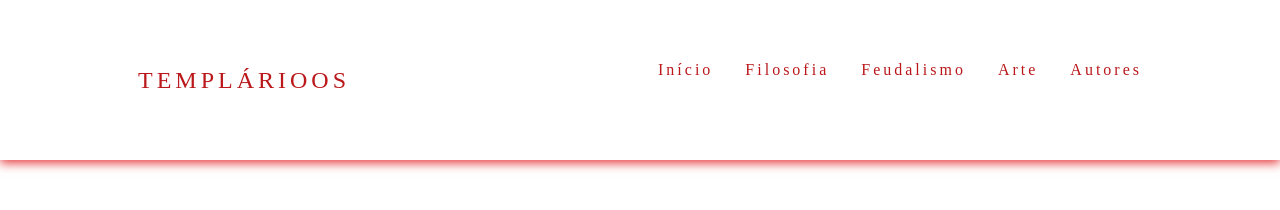
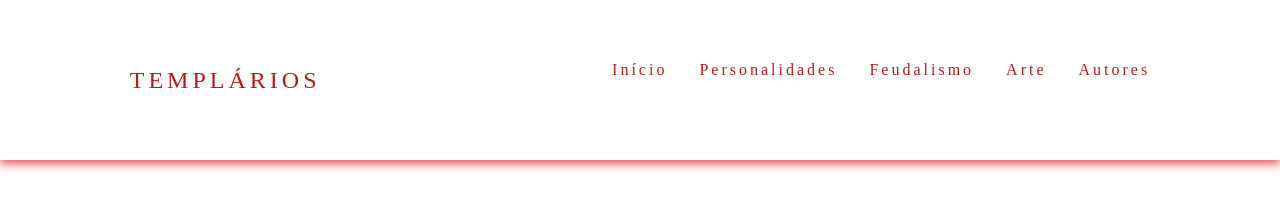
Before and after one commit to gabrieltheodoro1x/Templ-rios, a plain HTML site: page arte.html in a window 1280 px wide. Drawn offline with Linux system fonts and the light colour scheme.

Commit message:
Atualizando tudo

```diff
--- a/arte.html
+++ b/arte.html
@@ -13,7 +13,7 @@
 <body>
     <header>
         <nav>
-            <a class="logo" href="">Templárioos</a>
+            <a class="logo" href="">Templários</a>
             <div class="mobile-menu">
                 <div class="line1"></div>
                 <div class="line2"></div>
@@ -21,7 +21,7 @@
             </div>
             <ul class="nav-list">
                 <li><a href="index.html">Início</a></li>
-                <li><a href="filosofia.html">Filosofia</a></li>
+                <li><a href="filosofia.html">Personalidades</a></li>
                 <li><a href="feudalismo.html">Feudalismo</a></li>
                 <li><a href="arte.html">Arte</a></li>
                 <li><a href="autores.html">Autores</a></li>
@@ -33,3 +33,6 @@
 
     </main>
     <script src="js/script-mobile-menu.js"></script>
+
+</body>
+</html>
```
Also changed, not shown: autores.html (+1 -1 lines), easteregg.html (+1 -1 lines), feudalismo.html (+1 -1 lines), filosofia.html (+1 -1 lines).
